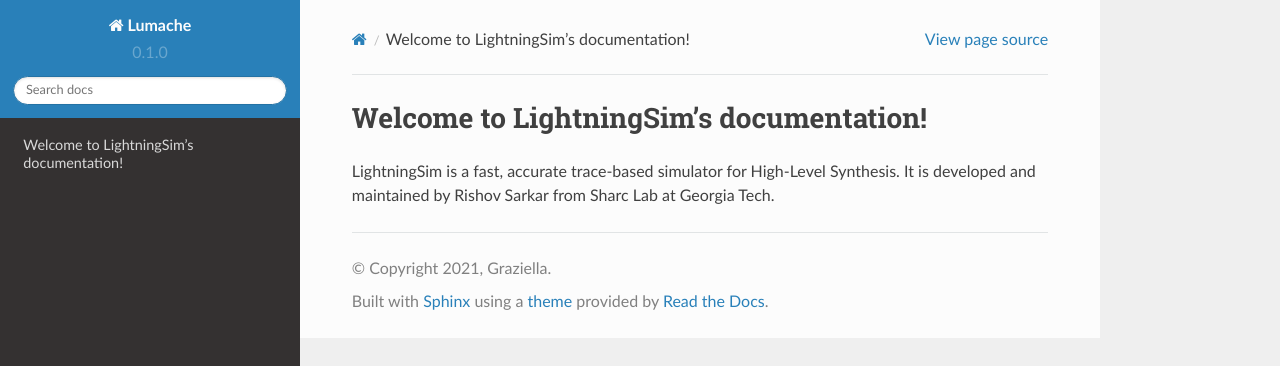
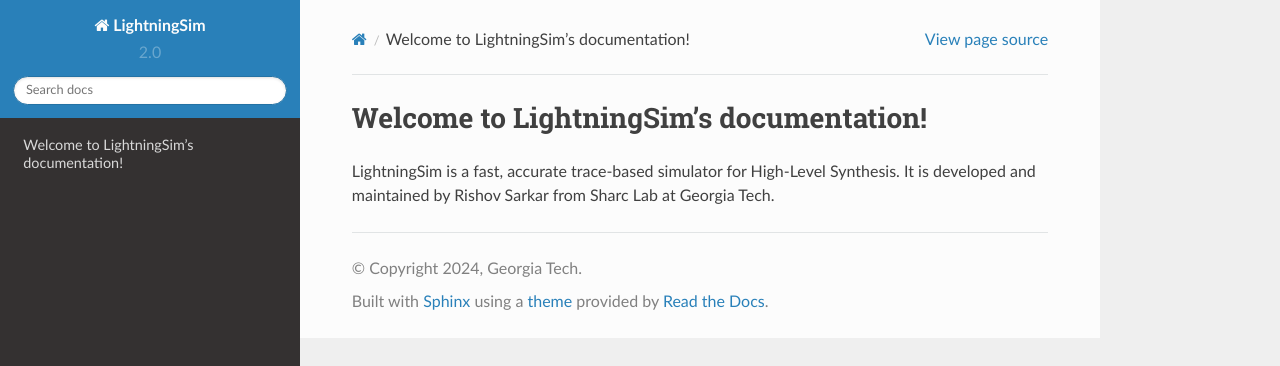
Before and after one commit to sharc-lab/lightningsim-doc, a Sphinx documentation site: the page built from docs/source/index.rst, in a window 1280 px wide. Shown: the top 366 px of the page. Built offline with Sphinx 7.4.7 and the Read the Docs theme 2.0.0, drawn with Linux system fonts in a browser that asks for light colours.

Commit message:
Update conf.py

```diff
--- a/docs/source/conf.py
+++ b/docs/source/conf.py
@@ -2,12 +2,12 @@
 
 # -- Project information
 
-project = 'Lumache'
-copyright = '2021, Graziella'
-author = 'Graziella'
+project = 'LightningSim'
+copyright = '2024, Georgia Tech'
+author = 'Rishov Sarkar'
 
-release = '0.1'
-version = '0.1.0'
+release = '2.0'
+version = '2.0'
 
 # -- General configuration
 
```
